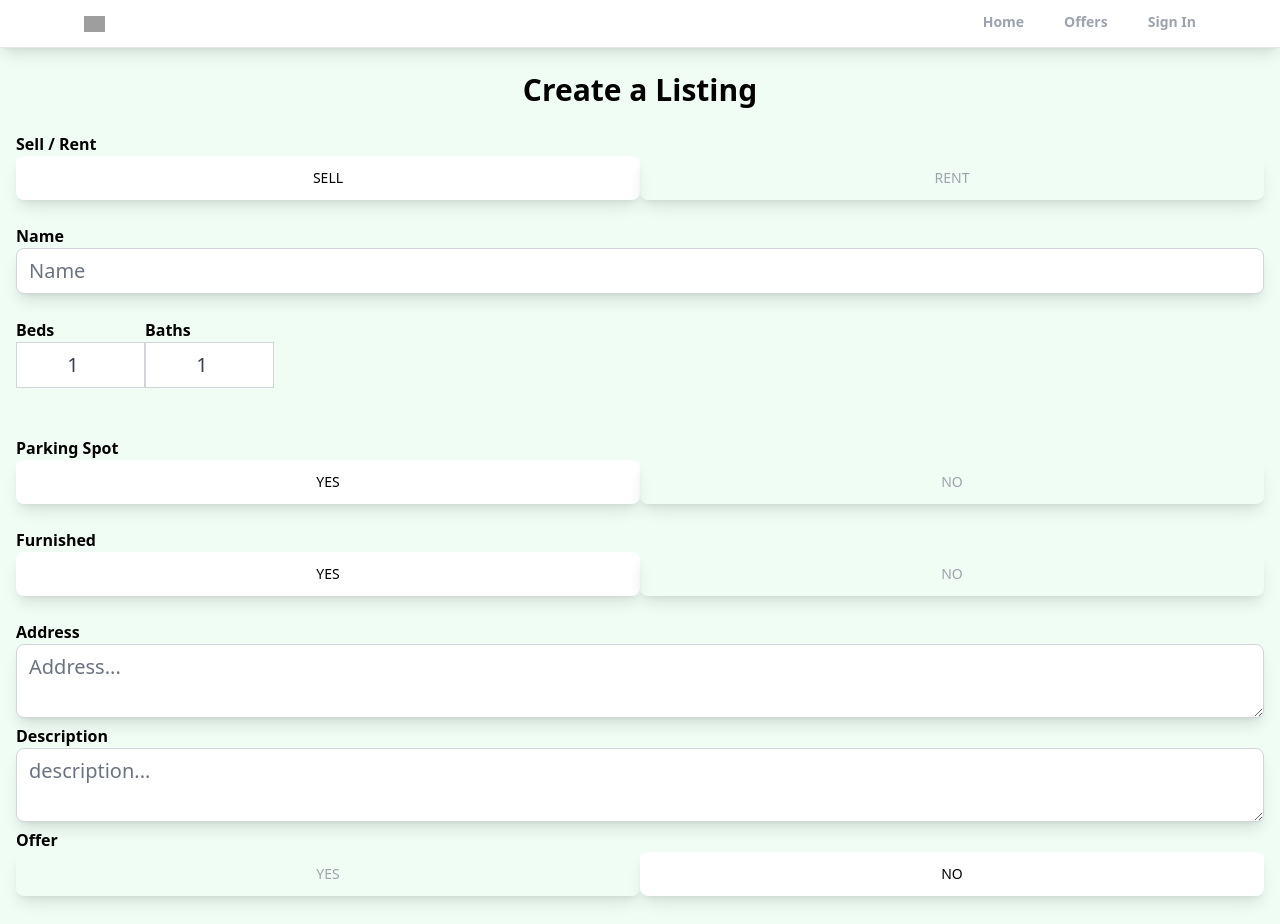
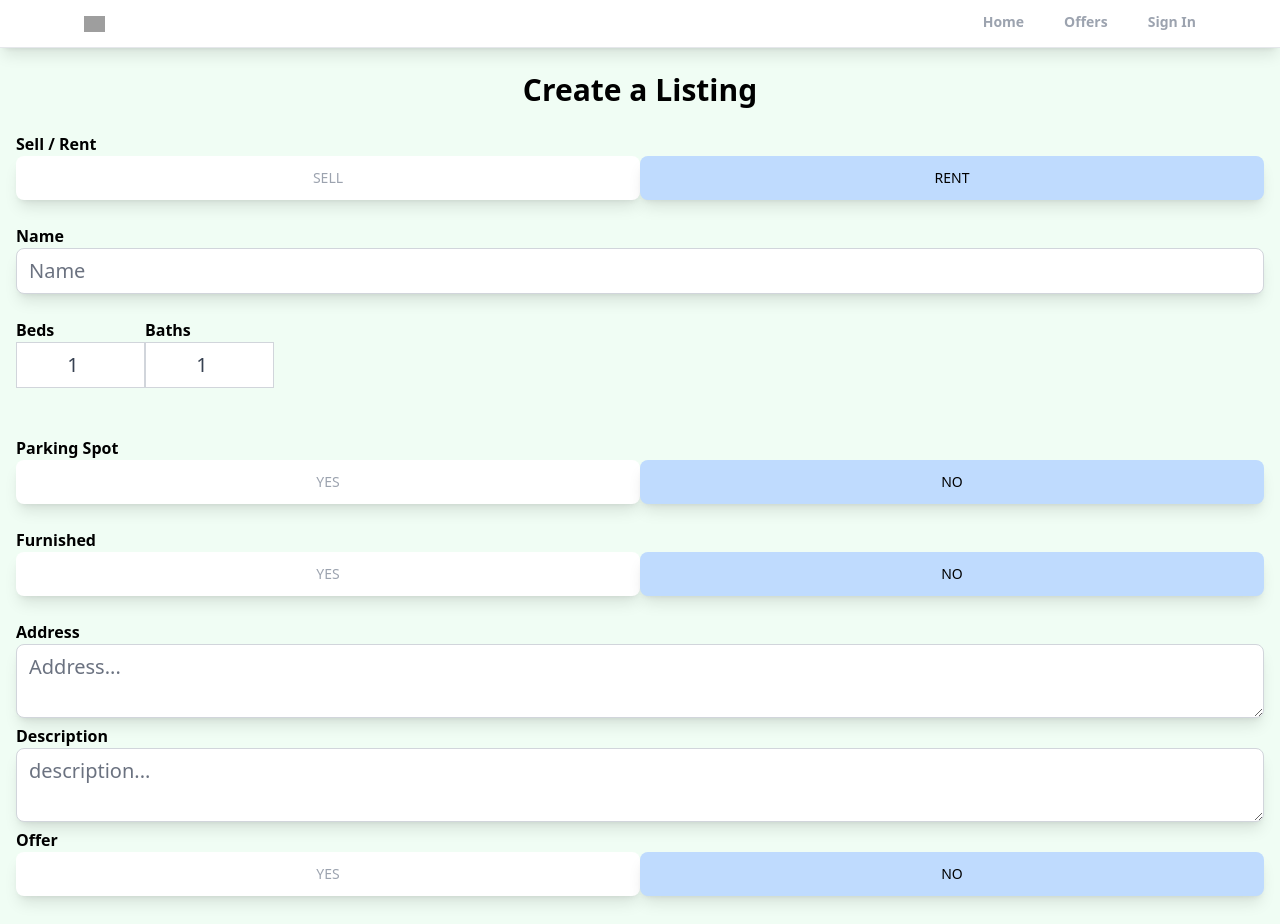
Before and after one commit to ericpolley/firebaseshop1, a React (Create React App) app: page /create-listing in a window 1280 px wide. Shown: the top 924 px of the page. Built offline with nearby package versions, Linux system fonts and the light colour scheme; no server answers; grey boxes are pictures that could not be loaded.

Commit message:
BTN fix create-listing page + start btn function

```diff
--- a/src/pages/CreateListing.jsx
+++ b/src/pages/CreateListing.jsx
@@ -10,14 +10,37 @@ export default function CreateListing() {
     furnished: false,
     address: "",
     description: "",
-    offer: true,
+    offer: false,
     regularPrice: 0,
     discountedPrice: 0,
   });
   const {type, name, bedrooms, bathrooms, parking, furnished, address, description, offer, regularPrice, discountedPrice} = formData;
 
 
-  function onChange() {};
+  function onChange(e) {
+    let boolean = null;
+    if(e.target.value === "true"){
+      boolean = true;
+    }
+    if(e.target.value === "false"){
+      boolean = false;
+    }
+    //files
+    if(e.target.files){
+      setFormData((prevState)=>({
+        ...prevState,
+        images: e.target.files
+      }));
+    }
+    // text/boolean/number
+      if(!e.target.files){
+        setFormData((prevState) => ({
+        ...prevState,
+        [e.target.id]: boolean ?? e.target.value,
+      }));
+    }
+  };
+
 
   return (
     <main className="max-w-md px-4 mx-auto">
@@ -29,14 +52,14 @@ export default function CreateListing() {
           <button type="button" id="type" value="sale" onClick={onChange}
           className={`px-7 py-3 font-medium text-sm uppercase shadow-lg rounded-lg hover:shadow-xl
           focus:shadow-xl transition duration-200 ease-in-out w-full ${
-            type === "rent" ? "bg-white" : "bg-slate-600 text-gray-400"
+            type === "rent" ? "bg-white text-gray-400" : " bg-blue-200 "
           }`}>
             Sell
           </button>
           <button type="button" id="type" value="sale" onClick={onChange}
           className={`px-7 py-3 font-medium text-sm uppercase shadow-lg rounded-lg hover:shadow-xl
           focus:shadow-xl transition duration-200 ease-in-out w-full ${
-            type === "sale" ? "bg-white":" bg-slate-600 text-gray-400"
+            type === "sale" ? "bg-white text-gray-400":"  bg-blue-200 "
           }`}>
             Rent
           </button>
@@ -67,14 +90,14 @@ export default function CreateListing() {
           <button type="button" id="parking" value={true} onClick={onChange}
           className={`px-7 py-3 font-medium text-sm uppercase shadow-lg rounded-lg hover:shadow-xl
           focus:shadow-xl transition duration-200 ease-in-out w-full ${
-            !parking ? "bg-white" : "bg-slate-600 text-gray-400"
+            !parking ? "bg-white text-gray-400" : " bg-blue-200 "
           }`}>
             Yes
           </button>
           <button type="button" id="parking" value={false} onClick={onChange}
           className={`px-7 py-3 font-medium text-sm uppercase shadow-lg rounded-lg hover:shadow-xl
           focus:shadow-xl transition duration-200 ease-in-out w-full ${
-            parking ? "bg-white":" bg-slate-600 text-gray-400"
+            parking ? "bg-white text-gray-400" : " bg-blue-200 "
           }`}>
             No
           </button>
@@ -85,14 +108,14 @@ export default function CreateListing() {
           <button type="button" id="furnished" value={true} onClick={onChange}
           className={`px-7 py-3 font-medium text-sm uppercase shadow-lg rounded-lg hover:shadow-xl
           focus:shadow-xl transition duration-200 ease-in-out w-full ${
-            !furnished ? "bg-white" : "bg-slate-600 text-gray-400"
+            !furnished ? "bg-white text-gray-400" : " bg-blue-200 "
           }`}>
             Yes
           </button>
           <button type="button" id="furnished" value={false} onClick={onChange}
           className={`px-7 py-3 font-medium text-sm uppercase shadow-lg rounded-lg hover:shadow-xl
           focus:shadow-xl transition duration-200 ease-in-out w-full ${
-            furnished ? "bg-white":" bg-slate-600 text-gray-400"
+            furnished ? "bg-white text-gray-400" : " bg-blue-200 "
           }`}>
             No
           </button>
@@ -114,14 +137,14 @@ export default function CreateListing() {
           <button type="button" id="offer" value={true} onClick={onChange}
           className={`px-7 py-3 font-medium text-sm uppercase shadow-lg rounded-lg hover:shadow-xl
           focus:shadow-xl transition duration-200 ease-in-out w-full ${
-            !offer ? "bg-white" : "bg-slate-600 text-gray-400"
+            !offer ? "bg-white text-gray-400" : " bg-blue-200 "
           }`}>
             Yes
           </button>
           <button type="button" id="offer" value={false} onClick={onChange}
           className={`px-7 py-3 font-medium text-sm uppercase shadow-lg rounded-lg hover:shadow-xl
           focus:shadow-xl transition duration-200 ease-in-out w-full ${
-            offer ? "bg-white":" bg-slate-600 text-gray-400"
+            offer ? "bg-white text-gray-400" : " bg-blue-200 "
           }`}>
             No
           </button>
```
